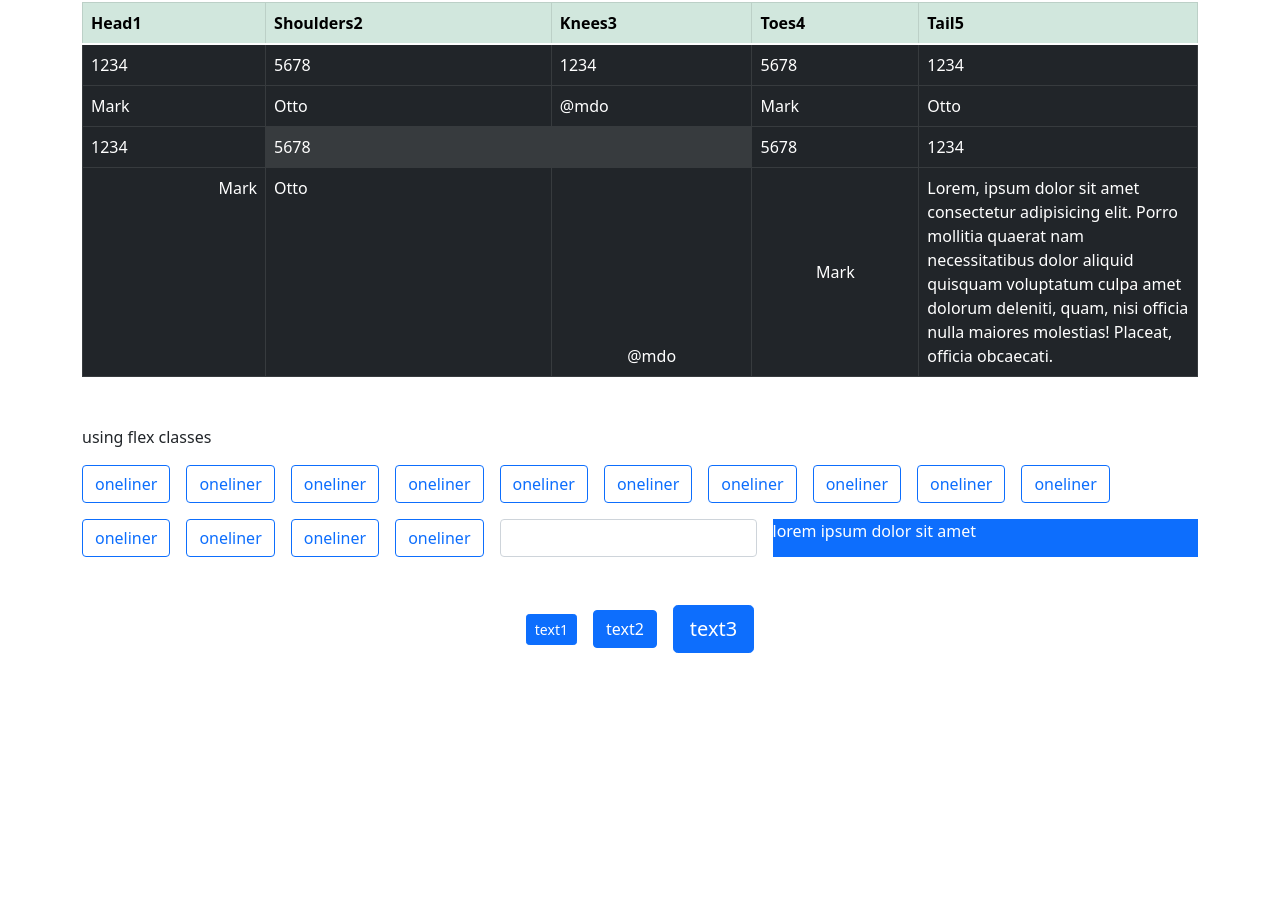
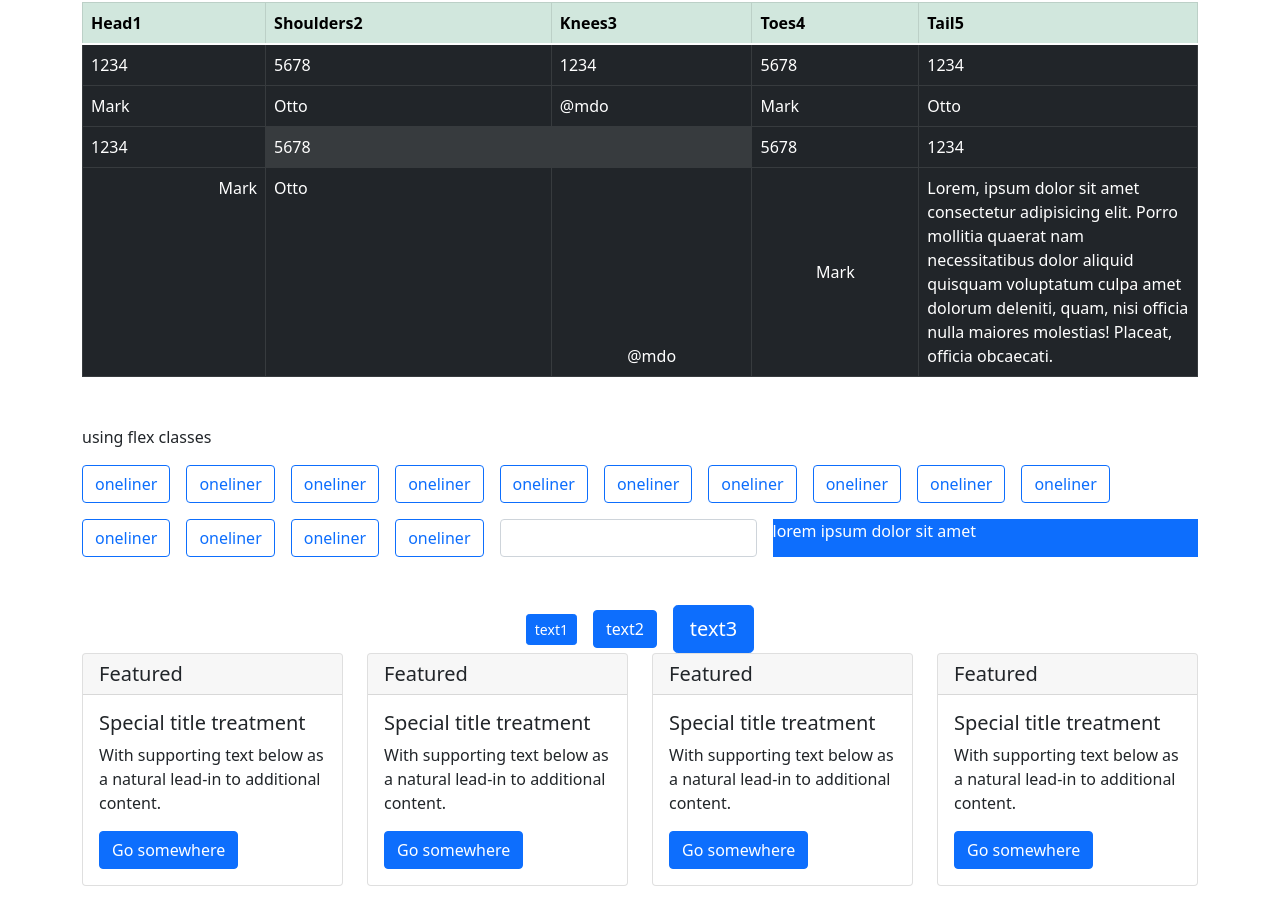
Before and after one commit to virusache/mmihaltianu, a website: page index.html in a window 1280 px wide. Shown: the part 1641-2563 px from the top of the page. Before the commit the page ends 2294 px from the top, so only its background shows below. Drawn offline with nearby package versions, Linux system fonts and the light colour scheme.

Commit message:
added card

```diff
--- a/index.html
+++ b/index.html
@@ -22,7 +22,8 @@
     <div class="container">
         <nav class="navbar navbar-expand-lg navbar-dark bg-success">
 
-            <a class="navbar-brand  px-4" href="#"> <img src="assets/img/fanta_PNG57.png" class="img-fluid logo-img pe-2">Navbar </a>
+            <a class="navbar-brand  px-4" href="#"> <img src="assets/img/fanta_PNG57.png"
+                    class="img-fluid logo-img pe-2">Navbar </a>
             <!-- <a class="navbar-brand  px-4" href="#">
 
                 <svg version="1.1" id="Layer_1" xmlns="http://www.w3.org/2000/svg" xmlns:xlink="http://www.w3.org/1999/xlink" x="0px" y="0px" viewBox="0 0 194.02 217.53"
@@ -445,6 +446,56 @@
         </div>
     </div>
 
+    <div class="container mb-5" >
+
+        <div class="row">
+            <div class="col">
+                <div class="card">
+                    <h5 class="card-header">Featured</h5>
+                    <div class="card-body">
+                        <h5 class="card-title">Special title treatment</h5>
+                        <p class="card-text">With supporting text below as a natural lead-in to additional content.</p>
+                        <a href="#" class="btn btn-primary">Go somewhere</a>
+                    </div>
+                </div>
+            </div>
+            <div class="col">
+                <div class="card">
+                    <h5 class="card-header">Featured</h5>
+                    <div class="card-body">
+                        <h5 class="card-title">Special title treatment</h5>
+                        <p class="card-text">With supporting text below as a natural lead-in to additional content.</p>
+                        <a href="#" class="btn btn-primary">Go somewhere</a>
+                    </div>
+                </div>
+            </div>
+            <div class="col">
+                <div class="card">
+                    <h5 class="card-header">Featured</h5>
+                    <div class="card-body">
+                        <h5 class="card-title">Special title treatment</h5>
+                        <p class="card-text">With supporting text below as a natural lead-in to additional content.</p>
+                        <a href="#" class="btn btn-primary">Go somewhere</a>
+                    </div>
+                </div>
+            </div>
+            <div class="col">
+                <div class="card">
+                    <h5 class="card-header">Featured</h5>
+                    <div class="card-body">
+                        <h5 class="card-title">Special title treatment</h5>
+                        <p class="card-text">With supporting text below as a natural lead-in to additional content.</p>
+                        <a href="#" class="btn btn-primary">Go somewhere</a>
+                    </div>
+                </div>
+            </div>
+        </div>
+
+    </div>
+
+
+
+
 </body>
 
 </html>
```
